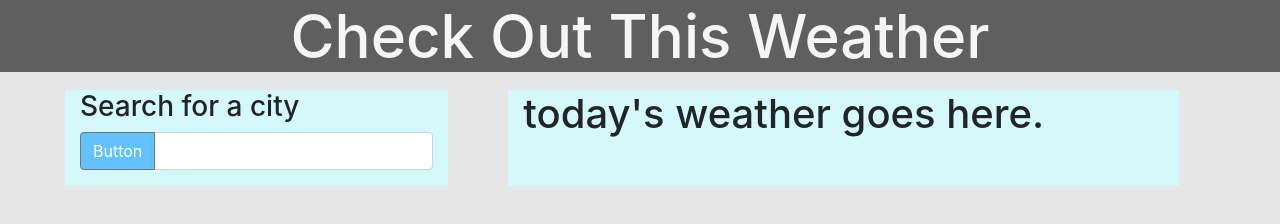
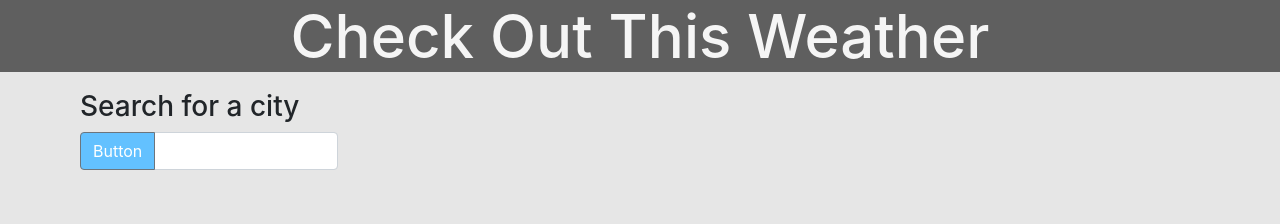
Before and after one commit to baspeirs/Open-Weather-App, a plain HTML site: page index.html in a window 1280 px wide. Drawn offline with nearby package versions, Linux system fonts and the light colour scheme.

Commit message:
removed the background on each container for a sleeker look and updated the display of the dates on the cards using moment.js instead of pulling from the api

```diff
--- a/assets/script.js
+++ b/assets/script.js
@@ -18,6 +18,7 @@ function searchCity() {
     selectCity = input;
     sameDayURL = baseURL + selectCity + key;
     fiveDayURL = forecastURL + selectCity + key;
+    $("#textBox").val("")
     showWeatherInfo();
 }
 // function to search for city from stored buttons
@@ -82,11 +83,12 @@ function showWeatherInfo() {
         //append everything to the page
         $("#todaysForecast").append(cityTag).append(dateTag).append(tempTag).append(humidTag).append(windTag)
     })
-
+// this call is for the five day forecast cards, had to use a different url for the data
     $.ajax({
         url: fiveDayURL,
         method: "GET"
     }).then(function(response) {
+        console.log(response)
 
         for (let i=0; i <= 5; i++) {
             //div for bootstrap col
@@ -110,7 +112,7 @@ function showWeatherInfo() {
             // now the content for the cards
             // header first
             var cardHeadTag = $("<h5>");
-            cardHeadTag.text(response.list[i*8].dt_txt)
+            cardHeadTag.text(moment().add(i+1, "days").format("DD, MMMM"))
             cardSecondDiv.append(cardHeadTag)
             // now the tempurature
             var tempP = $("<p>");
@@ -127,7 +129,6 @@ function showWeatherInfo() {
             colDiv.append(cardFirstDiv)
             // append everything to page
             $("#storeWeekCast").append(colDiv)
-
         }
     })
 }
--- a/assets/style.css
+++ b/assets/style.css
@@ -11,15 +11,6 @@ header {
 .container {
     border-radius: 5px;
     padding: 10px;
-}
-
-.col-4 {
-    background-color: rgb(213, 249, 250);
-    margin-right: 60px;
-}
-
-.col-7 {
-    background-color: rgb(213, 249, 250);
 }
 
 .cityButton {
--- a/index.html
+++ b/index.html
@@ -14,7 +14,7 @@
     <!-- first section -->
     <section class="container">
         <div class="row">
-            <div class="col-4" id="search">
+            <div class="col-3" id="search">
                 <h3>Search for a city</h3>
                 <div class="input-group mb-3">
                     <div class="input-group-prepend">
@@ -25,20 +25,25 @@
                 <div id="storeSearch"></div>
 
             </div>
-            <div class="col-7" id="todaysForecast">
-                <h1>today's weather goes here. </h1>
+            <div class="col-9">
+                <div class="row">
+                    <div class="col-12" id="todaysForecast"></div>
+                </div>
+                <div class="row" id="storeWeekCast">
+
+                </div>
             </div>
         </div>
 
 
     </section>
 
-    <section class="container">
+    <!-- <section class="container">
         <div class="row" id="storeWeekCast">
 
 
         </div>
-    </section>
+    </section> -->
     <script src="https://cdnjs.cloudflare.com/ajax/libs/moment.js/2.24.0/moment.min.js"></script>
     <script src="https://code.jquery.com/jquery-3.4.1.min.js"></script>
     <script src="./assets/script.js"></script>
```
